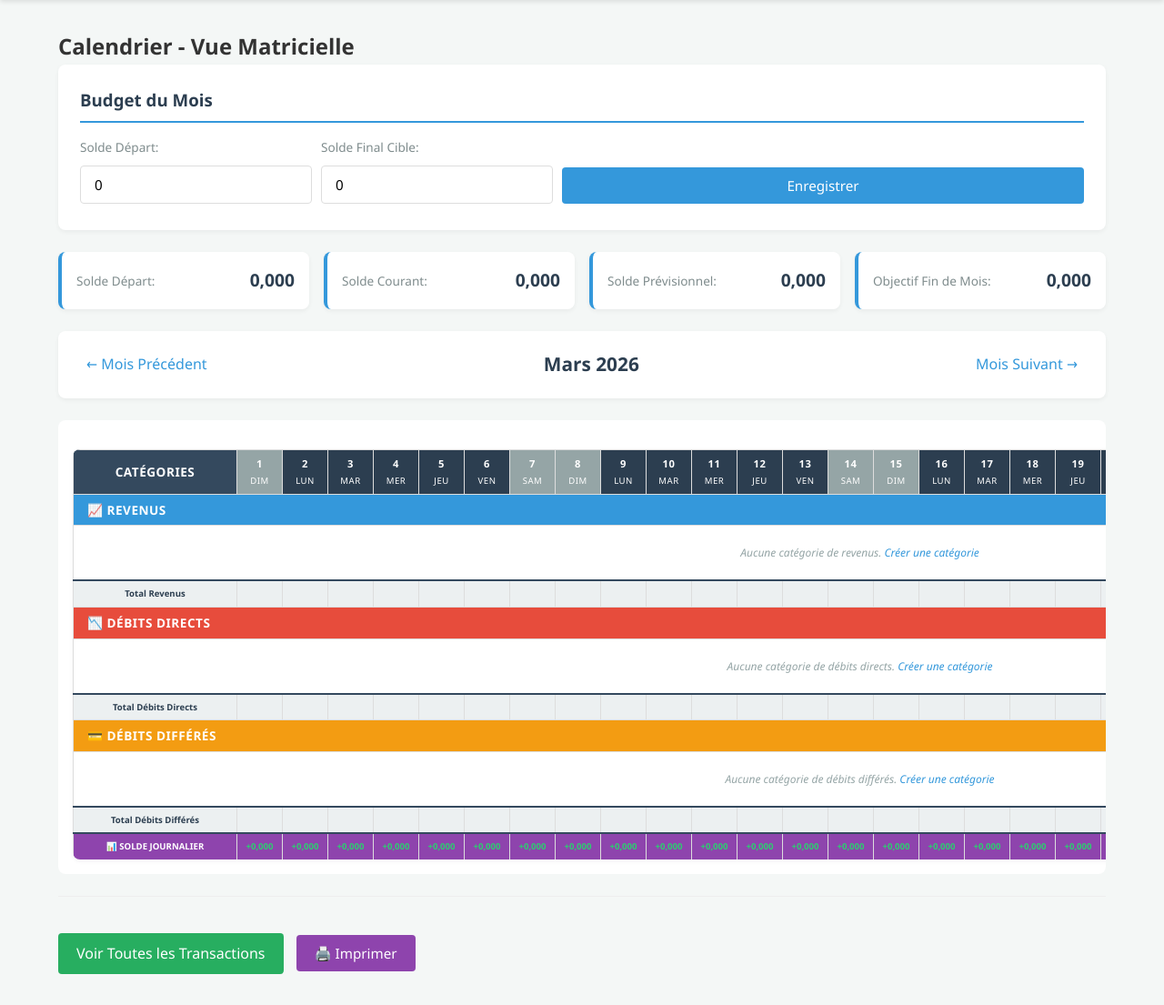
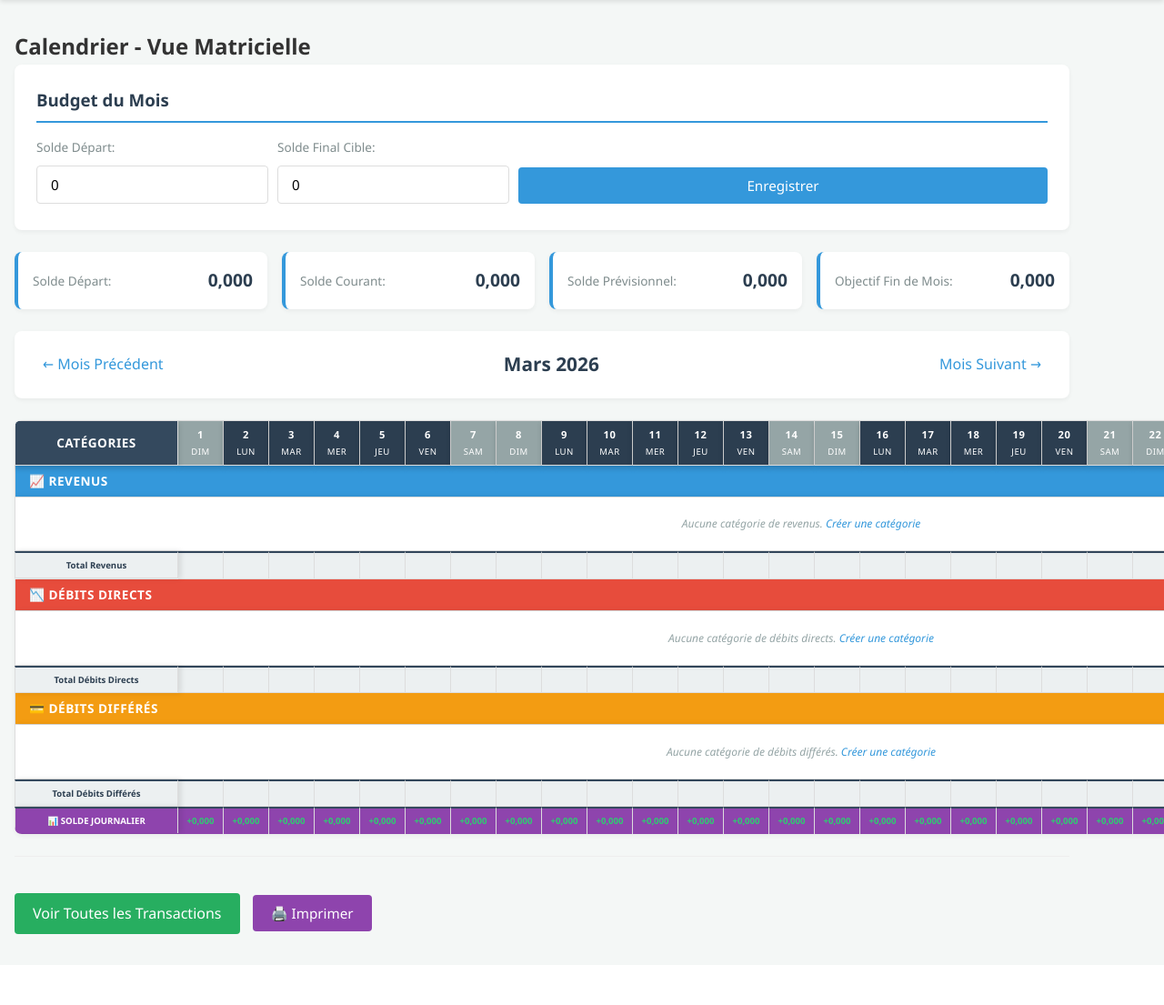
Before and after one commit to masmoudisami/cashflow, a PHP site: template src/Views/calendar.php in a window 1280 px wide; the page is wider, and only the part inside the window is pictured. Shown: the part 72-1177 px from the top of that part at 91% size. After the commit the page ends 1099 px from the top of that part, so only its background shows below. Run offline with PHP 8.4, Linux system fonts and the light colour scheme; the template is opened without the code that fills it, so the values that code supplies are empty; some libraries are stand-ins or nearby versions.

Commit message:
Update calendar.php

```diff
--- a/src/Views/calendar.php
+++ b/src/Views/calendar.php
@@ -49,33 +49,89 @@ function getDayName($dayNum) {
     <title>Calendrier - CashFlow</title>
     <link rel="stylesheet" href="public/css/style.css">
     <style>
+        /* Aligner tout le contenu à gauche */
+        .container {
+            margin-left: 0 !important;
+            margin-right: auto !important;
+            padding-left: 1rem !important;
+        }
+
+        .matrix-calendar-wrapper {
+            margin-top: 1.5rem;
+            /* pas de background ni padding : suppression du cadre blanc */
+        }
+
         .matrix-calendar-container {
-            overflow-x: auto;
-            margin-top: 1.5rem;
-            background: #fff;
-            border-radius: 8px;
-            padding: 1rem;
+            overflow: visible;
+            position: relative;
         }
 
         .matrix-table {
-            width: 100%;
-            border-collapse: collapse;
+            border-collapse: separate;
+            border-spacing: 0;
             font-size: 0.75rem;
-            min-width: 1400px;
+            margin: 0;   /* aligné à gauche */
         }
 
         .matrix-table th,
         .matrix-table td {
-            border: 1px solid #ddd;
+            border-right: 1px solid #ddd;
+            border-bottom: 1px solid #ddd;
             padding: 6px 4px;
             text-align: center;
             min-width: 50px;
+        }
+
+        /* Bordure gauche uniquement sur la première colonne */
+        .matrix-table th:first-child,
+        .matrix-table td:first-child {
+            border-left: 1px solid #ddd;
+        }
+
+        /* Bordure haute uniquement sur le premier thead tr */
+        .matrix-table thead tr:first-child th {
+            border-top: 1px solid #ddd;
         }
 
         .matrix-table th {
             background: #34495e;
             color: #fff;
             font-weight: 600;
+        }
+
+        /* ── STICKY : ligne des dates ── */
+        .matrix-table thead th {
+            position: sticky;
+            top: 0;
+            z-index: 3;
+        }
+
+        /* ── STICKY : première colonne ── */
+        .matrix-table th:first-child,
+        .matrix-table td:first-child {
+            position: sticky;
+            left: 0;
+            z-index: 2;
+        }
+
+        /* Coin supérieur gauche : au-dessus des deux axes */
+        .matrix-table thead th:first-child {
+            z-index: 5;
+        }
+
+        /* Ombres visuelles */
+        .matrix-table thead th {
+            box-shadow: 0 3px 6px rgba(0,0,0,0.18);
+        }
+        .matrix-table td:first-child {
+            box-shadow: 3px 0 6px rgba(0,0,0,0.10);
+        }
+
+        /* will-change pour la perf, sans écraser sticky */
+        .matrix-table thead th,
+        .matrix-table td:first-child,
+        .matrix-table th:first-child {
+            will-change: transform;
         }
 
         .matrix-table th.day-header {
@@ -137,6 +189,25 @@ function getDayName($dayNum) {
             padding-left: 15px;
             font-weight: 600;
             color: #2c3e50;
+            background: #fff;  /* fond opaque pour masquer le contenu derrière lors du scroll */
+        }
+
+        /* Fond opaque pour les en-têtes de blocs (ligne full-width) en sticky left */
+        .block-revenus th.block-header { background: #3498db; }
+        .block-debits-directs th.block-header { background: #e74c3c; }
+        .block-debits-differes th.block-header { background: #f39c12; }
+
+        /* Ces lignes de bloc s'étendent sur toute la largeur — pas besoin de sticky left séparé */
+        .block-header-row th {
+            position: static !important;
+        }
+
+        /* Fond opaque pour les lignes total en sticky left */
+        .total-row td:first-child {
+            background: #ecf0f1;
+        }
+        .total-row.solde-journalier td:first-child {
+            background: #8e44ad;
         }
 
         .total-row {
@@ -308,6 +451,7 @@ function getDayName($dayNum) {
             <a href="<?= BASE_URL ?>/?page=calendar&y=<?= date('Y', strtotime("$year-$month-01 +1 month")) ?>&m=<?= (int)date('m', strtotime("$year-$month-01 +1 month")) ?>">Mois Suivant →</a>
         </div>
 
+        <div class="matrix-calendar-wrapper">
         <div class="matrix-calendar-container">
             <table class="matrix-table">
                 <thead>
@@ -752,6 +897,29 @@ function getDayName($dayNum) {
         document.getElementById('popupAmount').addEventListener('keypress', function(e) {
             if (e.key === 'Enter') { saveTransaction(); }
         });
+
+        // ── Freeze JS : fige la ligne des dates sous la navbar au scroll de la page ──
+        (function() {
+            var table = document.querySelector('.matrix-table');
+            if (!table) return;
+
+            // Hauteur de la navbar fixe (menu Accueil, Transactions…)
+            var nav = document.querySelector('nav');
+
+            function applyFreeze() {
+                var navH     = nav ? nav.getBoundingClientRect().height : 0;
+                var tableTop = table.getBoundingClientRect().top + window.scrollY;
+                var scrollY  = window.scrollY;
+                var offsetY  = Math.max(0, scrollY + navH - tableTop);
+
+                table.querySelectorAll('thead th').forEach(function(th) {
+                    th.style.transform = 'translateY(' + offsetY + 'px)';
+                });
+            }
+
+            window.addEventListener('scroll', applyFreeze, { passive: true });
+            applyFreeze();
+        })();
     </script>
 </body>
 </html>
```
Also changed, not shown: other parts of src/Views/calendar.php (+73 -4 lines).
